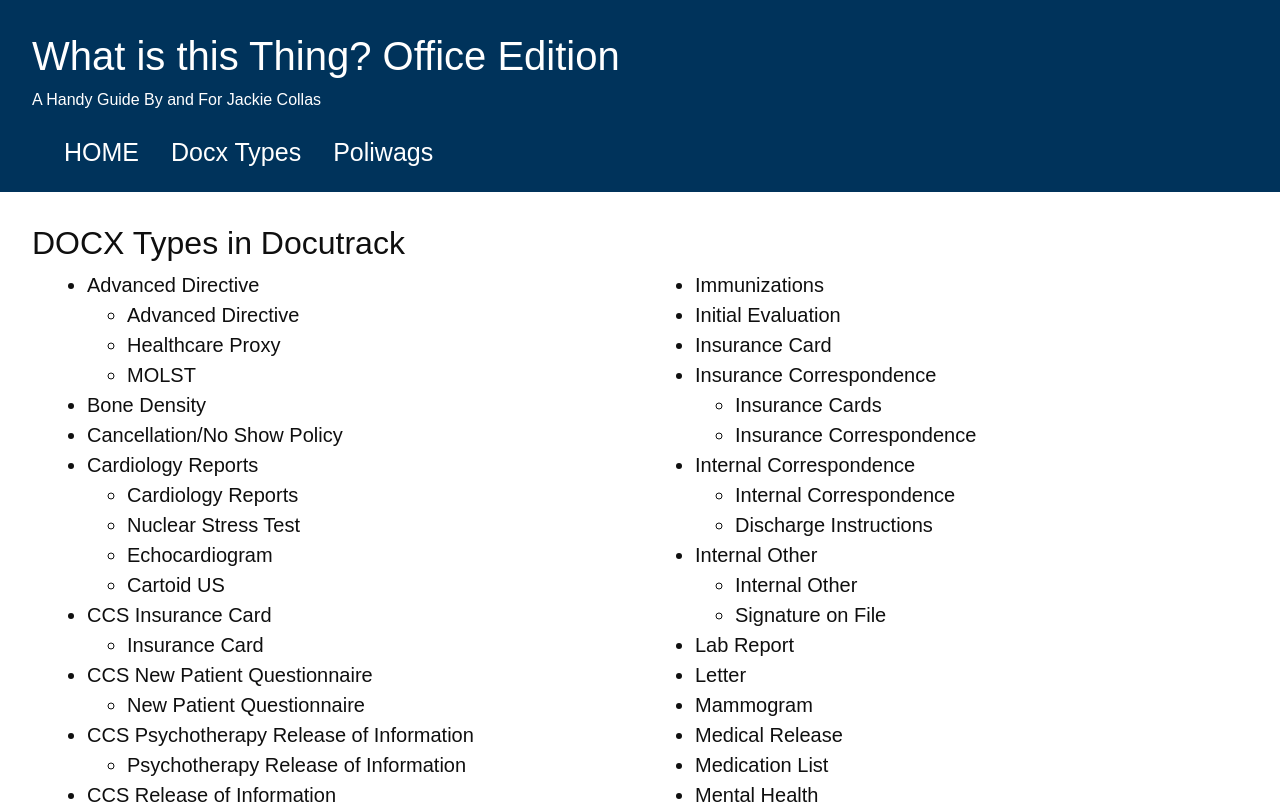
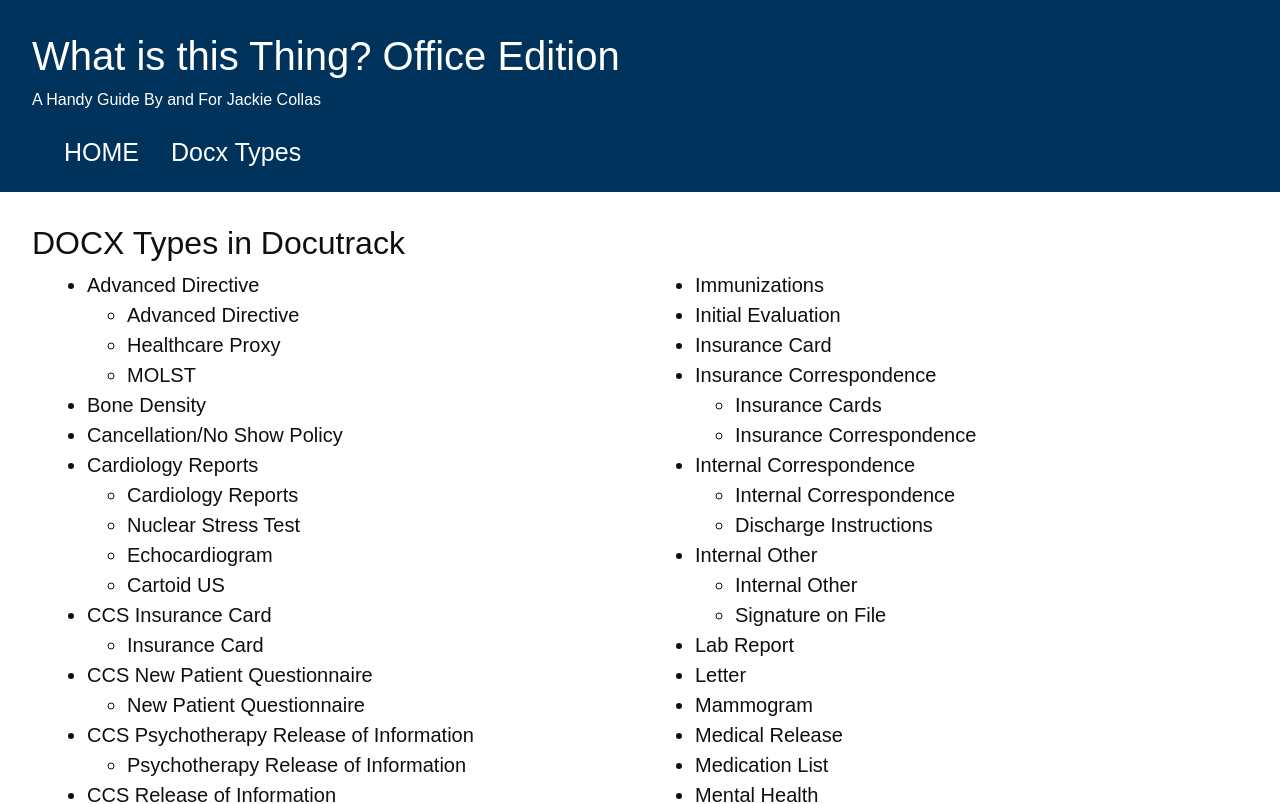
Before and after one commit to jecollas/worksite, a plain HTML site: page docxtypes.html in a window 1280 px wide. Shown: the top 804 px of the page. Drawn offline with nearby package versions, Linux system fonts and the light colour scheme.

Commit message:
Update docxtypes.html

```diff
--- a/docxtypes.html
+++ b/docxtypes.html
@@ -17,7 +17,7 @@
       <div class="navbar">
         <a href="index.html">HOME</a>
         <a href="docxtypes.html">Docx Types</a>
-        <a href="poliwags.html">Poliwags</a>
+
       </div>
     </nav>
 
```
